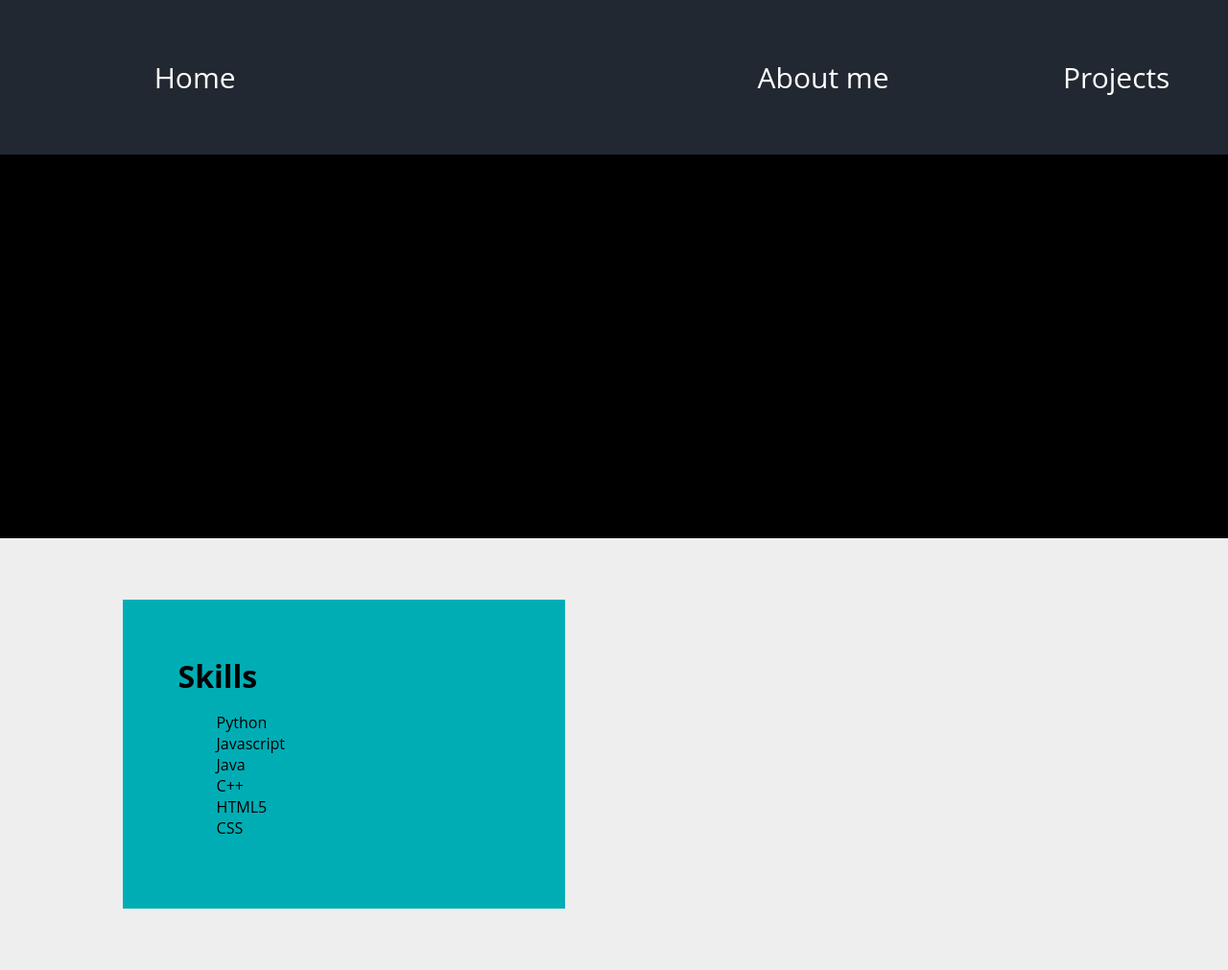
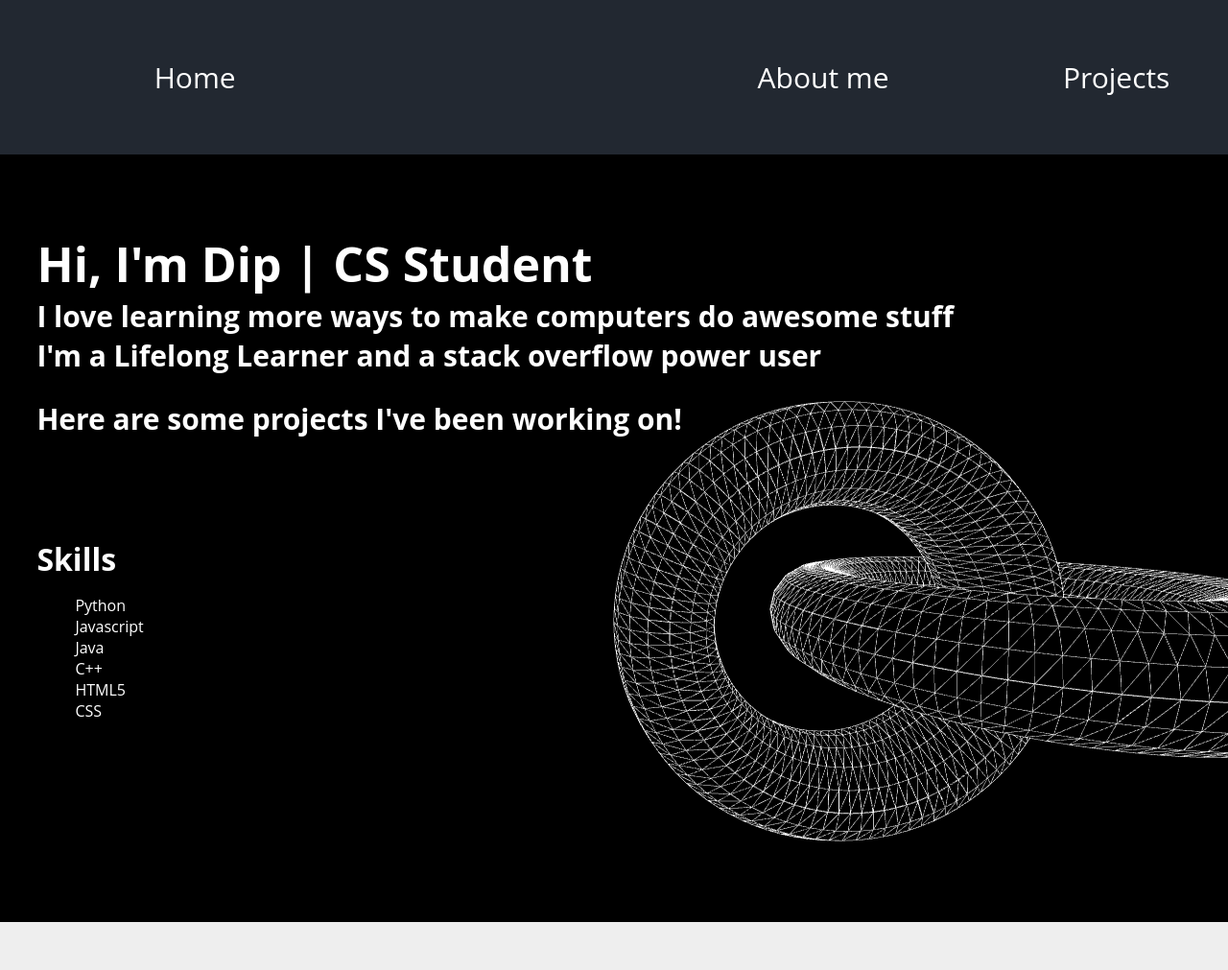
Before and after one commit to DipRRai/onlinePortfolio, a website built with Vite: page index.html in a window 1280 px wide. Shown: the top 1011 px of the page at 96% size. After the commit the page ends 961 px from the top, so only its background shows below. Built offline with nearby package versions, Linux system fonts and the light colour scheme; animation ran at ten frames a second.

Commit message:
reimported libraries and fixed path

```diff
--- a/css/styles.css
+++ b/css/styles.css
@@ -6,7 +6,7 @@ body {
 #displayer {
     top: 0;
     left: 0;
-    height: 400px;
+    height: 100vh;
     width: 100vw;
 }
 
@@ -33,16 +33,23 @@ header {
     text-align: left;
 }
 
+.container {
+    position: relative;
+    width: 100vw;
+    height: 100vh;
+}
+
 .headerText {
-    width: 100vw;
-    height: 400px;
+    width: 100%;
     font-family: 'Open Sans', sans-serif;
     font-size: 25px;
     color: white;
-    background-color: #393E46;
     text-align: left;
-    position: relative; /* Positioning relative to parent */
-    z-index: 1; /* Ensure it is above the canvas */
+    position: absolute;
+    top: 10%;
+    left: 3%;
+    /* transform: translate(-20px, -50%); */
+    z-index: 1;
 }
 
 .headerText h2 {
@@ -71,18 +78,14 @@ nav {
     flex-grow: 2;
 }
 
-.lowerBody {
-    padding-top: 5%;
-    padding-bottom: 5%;
-    padding-left: 10%;
-}
-
 .showcase {
     font-family: 'Open Sans', sans-serif;
-    background-color: #00ADB5;
+    color: white;
     text-align: left;
-    padding: 5%;
-    width: 30%;
+    position: absolute;
+    top: 50%;
+    left: 3%;
+    z-index: 1;
 }
 
 .showcase ul {
--- a/index.html
+++ b/index.html
@@ -1,7 +1,6 @@
 <!DOCTYPE html>
 <html lang="en">
 <head>
-
     <meta charset="UTF-8">
     <meta http-equiv="X-UA-Compatible" content="IE=edge">
     <meta name="viewport" content="width=device-width, initial-scale=1.0">
@@ -24,15 +23,14 @@
                     <li class="headerListItem"><a href="projects.html">Projects</a></li>
                 </ul>
             </nav>
-            <div class="headerText" id="displayer">
-                <!-- <h1>Hi, I'm Dip | CS Student</h1>
+            <div class="container">
+                <div id="displayer"></div>
+                <div class="headerText">
+                    <h1>Hi, I'm Dip | CS Student</h1>
                     <h2 class="jointText">I love learning more ways to make computers do awesome stuff</h2>
                     <h2 class="jointText">I'm a Lifelong Learner and a stack overflow power user</h2>
-                <h2>Here are some projects i've been working on!</h2> -->
+                    <h2>Here are some projects I've been working on!</h2>
                 </div>
-        </div>
-    </header>
-    <div class="lowerBody">
                 <div class="showcase">
                     <h1>Skills</h1>
                     <ul>
@@ -45,5 +43,8 @@
                     </ul>
                 </div>
             </div>
+
+        </div>
+    </header>
 </body>
 </html>
--- a/script.js
+++ b/script.js
@@ -1,60 +1,49 @@
-// import * as THREE from 'three';
-// import { FontLoader } from 'three/examples/jsm/loaders/FontLoader.js';
-// import { TextGeometry } from 'three/examples/jsm/geometries/TextGeometry.js';
-// import { GLTFLoader } from './js/libs/GLTFLoader.js';
-// import { TextureLoader } from './js/libs/TextureLoader.js';
-import * as THREE from './node_modules/three/build/three.module.js';
-// import { FontLoader } from './node_modules/three/examples/jsm/loaders/FontLoader.js';
-// import { TextGeometry } from './node_modules/three/examples/jsm/geometries/TextGeometry.js';
-// import { GLTFLoader } from './node_modules/three/examples/jsm/loaders/GLTFLoader.js';
-// import { TextureLoader } from './node_modules/three/src/loaders/TextureLoader.js';
+import * as THREE from 'three';
+import { FontLoader } from 'three/addons/loaders/FontLoader.js';
+import { TextGeometry } from 'three/addons/geometries/TextGeometry.js';
+import { TextureLoader } from 'three/src/loaders/TextureLoader.js';
 
 const element = document.getElementById('displayer');
 const scene = new THREE.Scene();
 const camera = new THREE.PerspectiveCamera(75, window.innerWidth / window.innerHeight, 0.1, 1000);
-const renderer = new THREE.WebGLRenderer();
+const renderer = new THREE.WebGLRenderer({ antialias: true });
 renderer.setSize(element.clientWidth, element.clientHeight);
 
 renderer.setAnimationLoop(animate);
+camera.position.x = -13;
+camera.position.y = 5;
 camera.position.z = 30;
 
+
 element.appendChild(renderer.domElement);
-// const material = new THREE.MeshBasicMaterial({ color: 0x00ff00 });
-// const loader = new FontLoader();
-// let text;
-// const textureLoader = new TextureLoader();
-// const texture = textureLoader.load('./assets/Splotch.jpg', () => {
-//     // Texture loaded, create the material with the texture
-//     const material = new THREE.MeshBasicMaterial({ map: texture });
 
-//     // Load the font and create the text geometry
-//     loader.load('./node_modules/three/examples/fonts/helvetiker_regular.typeface.json', function (font) {
-//         const textGeometry = new TextGeometry("Welcome to Dip's portfolio", {
-//             font: font,
-//             size: 5,
-//             height: 0.1,
-//             curveSegments: 12,
-//             bevelEnabled: true,
-//             bevelThickness: 0.1,
-//             bevelSize: 0.5,
-//             bevelOffset: 0,
-//             bevelSegments: 5
-//         });
-//         // Center the geometry
-//         textGeometry.computeBoundingBox();
-//         const centerOffset = -0.5 * (textGeometry.boundingBox.max.x - textGeometry.boundingBox.min.x);
-//         textGeometry.translate(centerOffset, 0, 0);
-//         text = new THREE.Mesh(textGeometry, material);
-//         text.position.x = 0;
-//         text.position.y = 0;
-//         text.position.z = 0;
-//         scene.add(text);
-//     });
-// });
+// Create cube geometry
+const geometry = new THREE.TorusGeometry( 10, 3, 16, 100 );
+const material = new THREE.MeshBasicMaterial({ color: 'black' });
+
+const cube = new THREE.Mesh(geometry, material);
+const loop = new THREE.Mesh(geometry, material);
+scene.add(cube);
+scene.add(loop)
+
+// Create wireframe geometry based on cube geometry
+const wireframeGeometry = new THREE.WireframeGeometry(geometry);
+const wire_mat_white = new THREE.LineBasicMaterial({ color: 'white'});
+const wire_mat_pink = new THREE.LineBasicMaterial({ color: 'white'});
+const wireframe_white = new THREE.LineSegments(wireframeGeometry, wire_mat_white);
+const wireframe_pink = new THREE.LineSegments(wireframeGeometry, wire_mat_pink);
+
+// Add wireframe as a child of the cube
+cube.add(wireframe_white);
+loop.add(wireframe_pink);
+loop.position.x = 10;
+loop.rotation.x = Math.PI/2
 
 function animate() {
-    // if (text) {
-    //     text.rotation.y += 0.01;  // Rotate the text
-    // }
+    renderer.setSize(element.clientWidth, element.clientHeight);
+    cube.rotation.x += 0.001;
+    //cube.rotation.y += 0.001;
+    loop.rotation.x += 0.001;
+    //loop.rotation.y += 0.001;
     renderer.render(scene, camera);
 }
```
Lines whose indentation alone changed are shown as unchanged.
